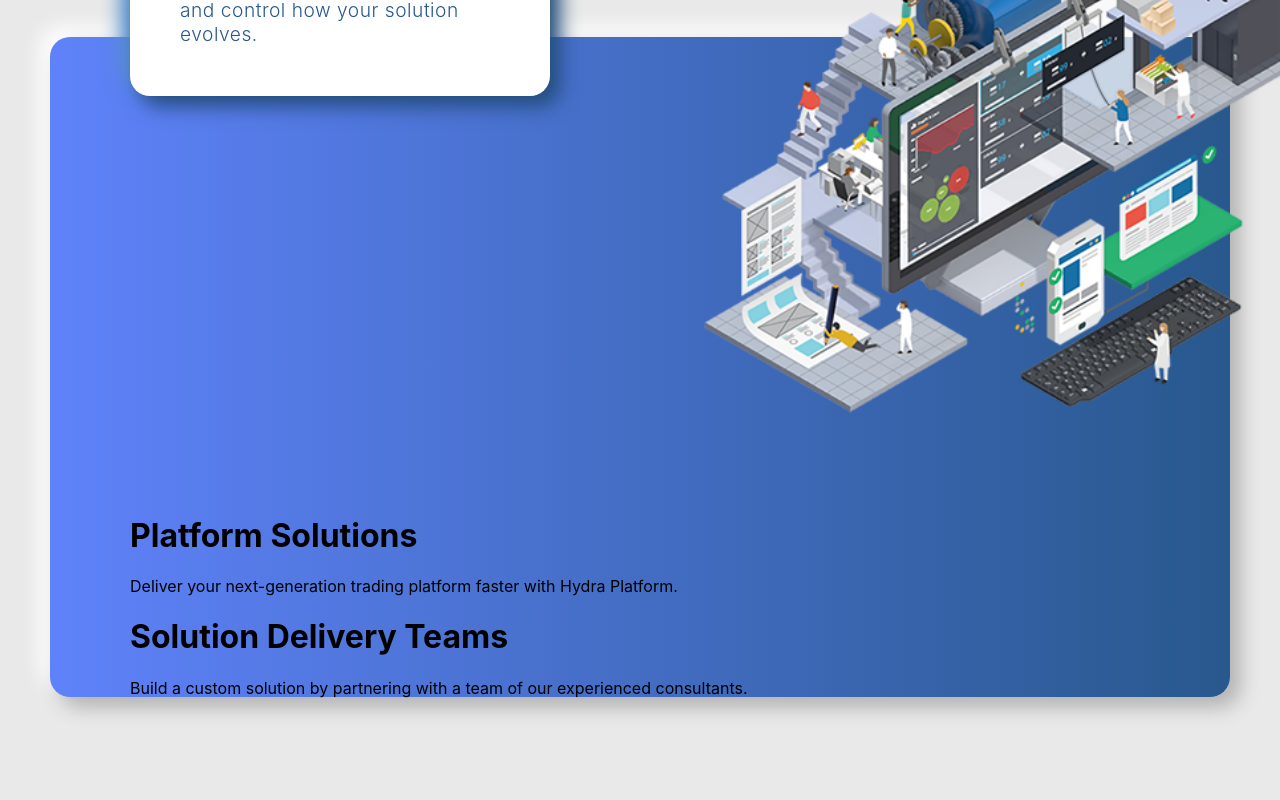
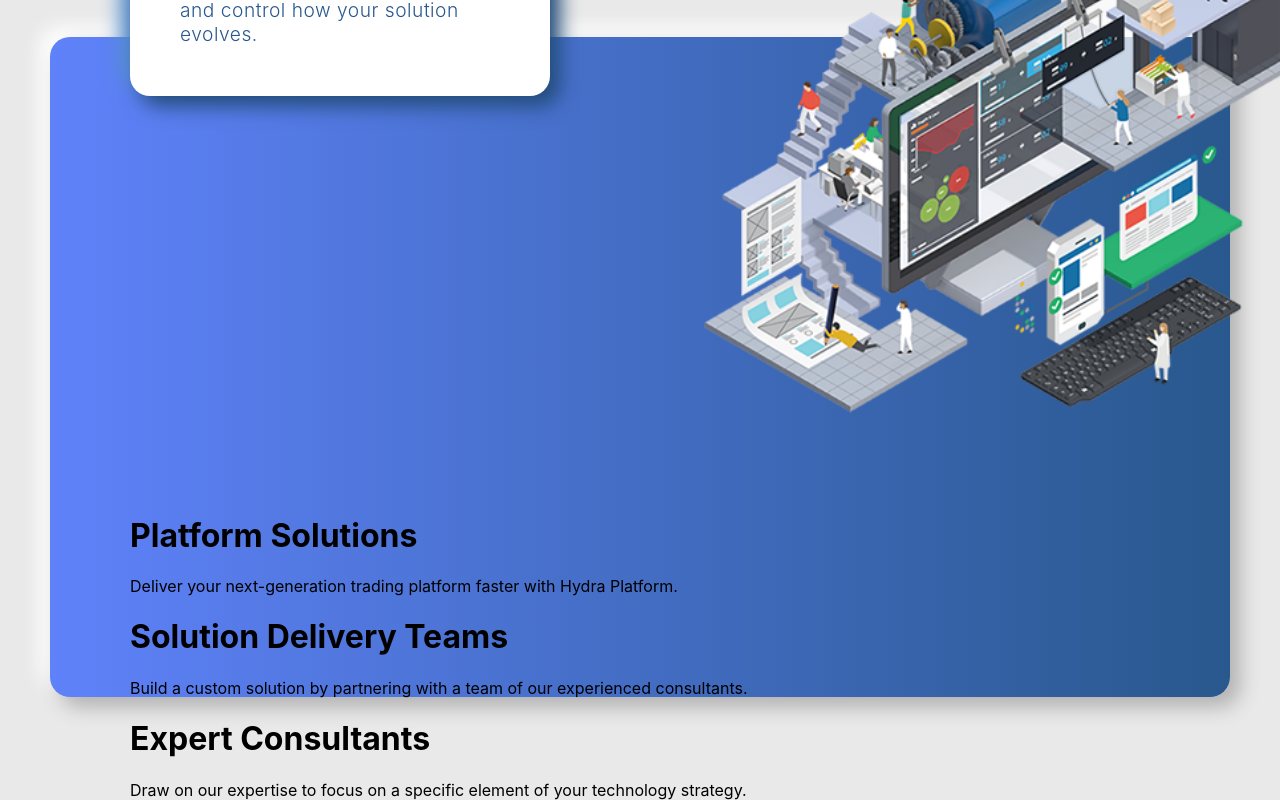
Before and after one commit to MilanP5G/weareadaptive.com, a React (Create React App) app: page / in a window 1280 px wide. Shown: the part 2432-3232 px from the top of the page. Before the commit the page ends 3179 px from the top, so only its background shows below. Built offline with nearby package versions, Linux system fonts and the light colour scheme.

Commit message:
added h1 and p text for Expert Consultants

```diff
--- a/src/components/main/Main.js
+++ b/src/components/main/Main.js
@@ -82,9 +82,13 @@ const Main = () => {
           <h1>Platform Solutions</h1>
           <p>Deliver your next-generation trading platform faster with Hydra Platform.</p>
         </div>
-        <div className='origin-solutions-ps'>
+        <div className='origin-solutions-sdt'>
           <h1>Solution Delivery Teams</h1>
           <p>Build a custom solution by partnering with a team of our experienced consultants.</p>
+        </div>
+        <div className='origin-solutions-ec'>
+          <h1>Expert Consultants</h1>
+          <p>Draw on our expertise to focus on a specific element of your technology strategy.</p>
         </div>
       </div>
     </div>
```
